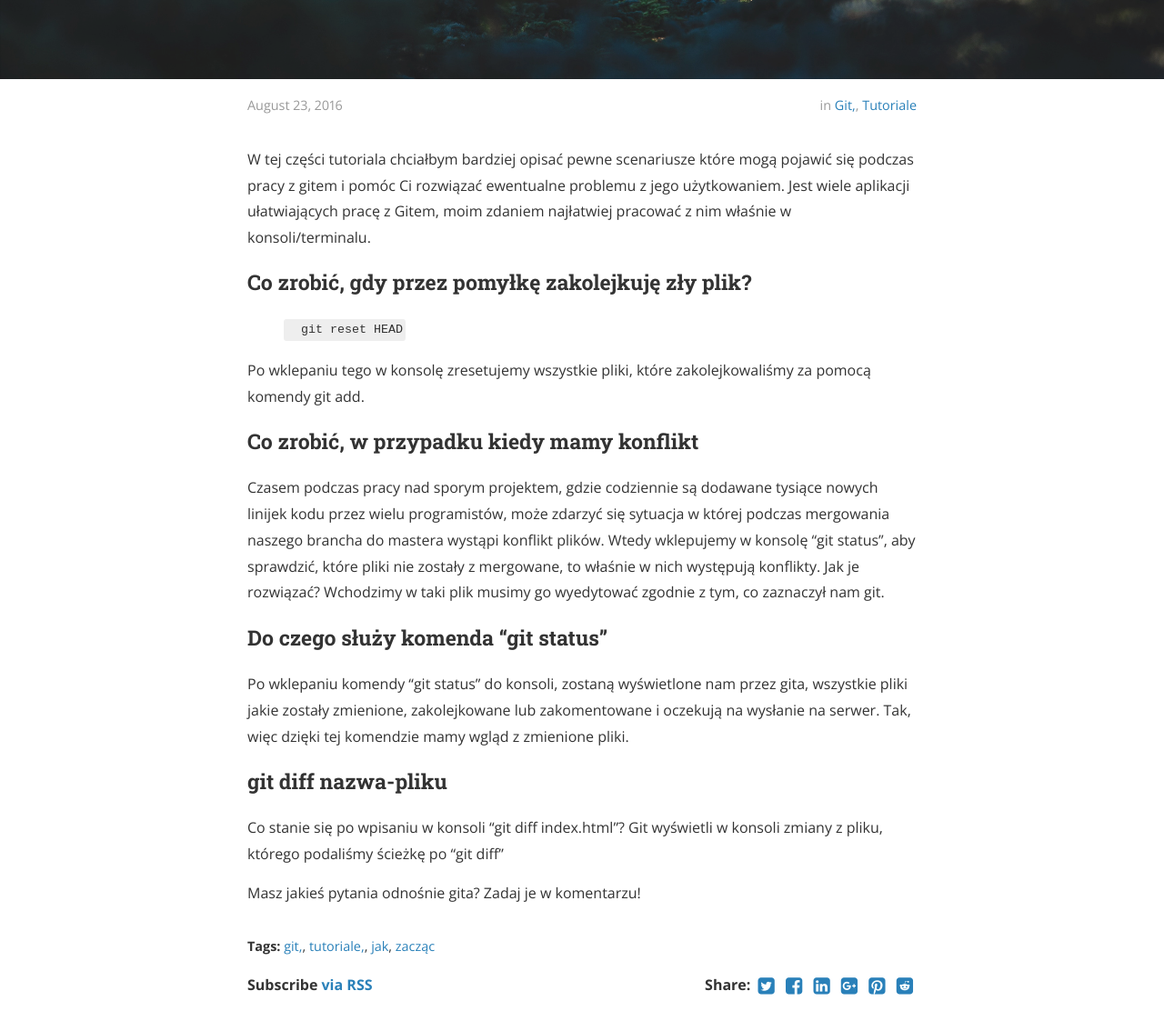
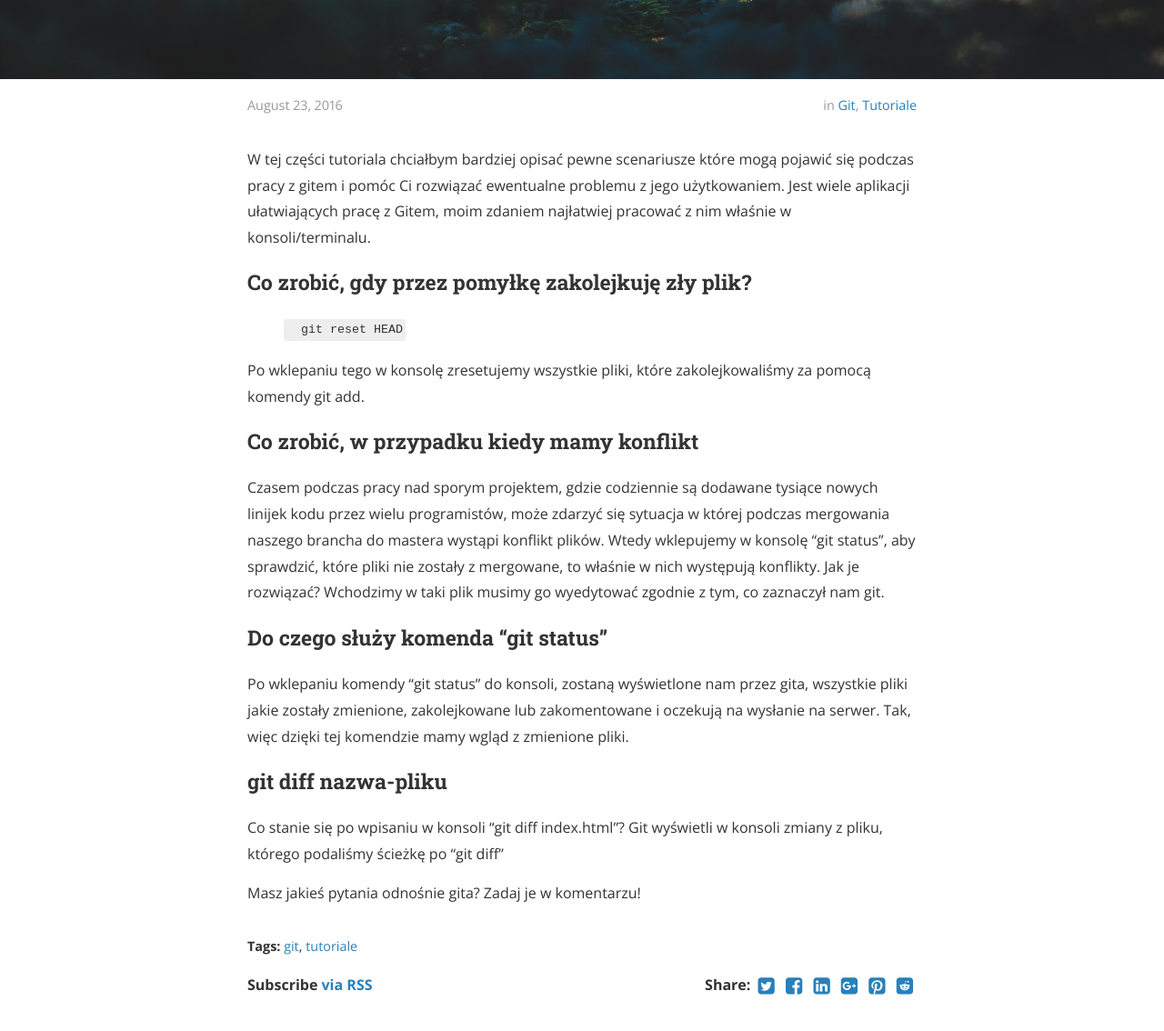
Before and after one commit to IamMattco/blog, a Jekyll site: the page built from _posts/2016-08-23-git-rozwiniecie-tematu.markdown, in a window 1280 px wide. Shown: the part 416-1550 px from the top of the page at 91% size. Built offline with Jekyll 4.4.1, drawn with Linux system fonts in a browser that asks for light colours; nearby versions of some CDN libraries; comment, search, counter and statistics services are not loaded; a style sheet for code colours, icons or effects is not loaded.

Commit message:
fix tags

```diff
--- a/_posts/2016-08-22-git-z-czym-to-sie-je.markdown
+++ b/_posts/2016-08-22-git-z-czym-to-sie-je.markdown
@@ -3,8 +3,8 @@ layout: post
 title:  "Git, z czym to się je"
 date:   2016-08-22 13:47
 author: Mateusz Mróz
-categories: Technologie, Git, Tutoriale
-tags:	technologie, git, tutoriale, jak zacząc
+categories: Technologie Git Tutoriale
+tags:	technologie git tutoriale
 cover:  "/assets/instacode.png"
 ---
 
--- a/_posts/2016-08-23-git-rozwiniecie-tematu.markdown
+++ b/_posts/2016-08-23-git-rozwiniecie-tematu.markdown
@@ -3,8 +3,8 @@ layout: post
 title:  "Git, rozwinięcie tematu (część I)"
 date:   2016-08-23 12:00
 author: Mateusz Mróz
-categories: Git, Tutoriale
-tags:	git, tutoriale, jak zacząc
+categories: Git Tutoriale
+tags:	git tutoriale
 cover:  "/assets/posts/las.jpg"
 ---
 
```
